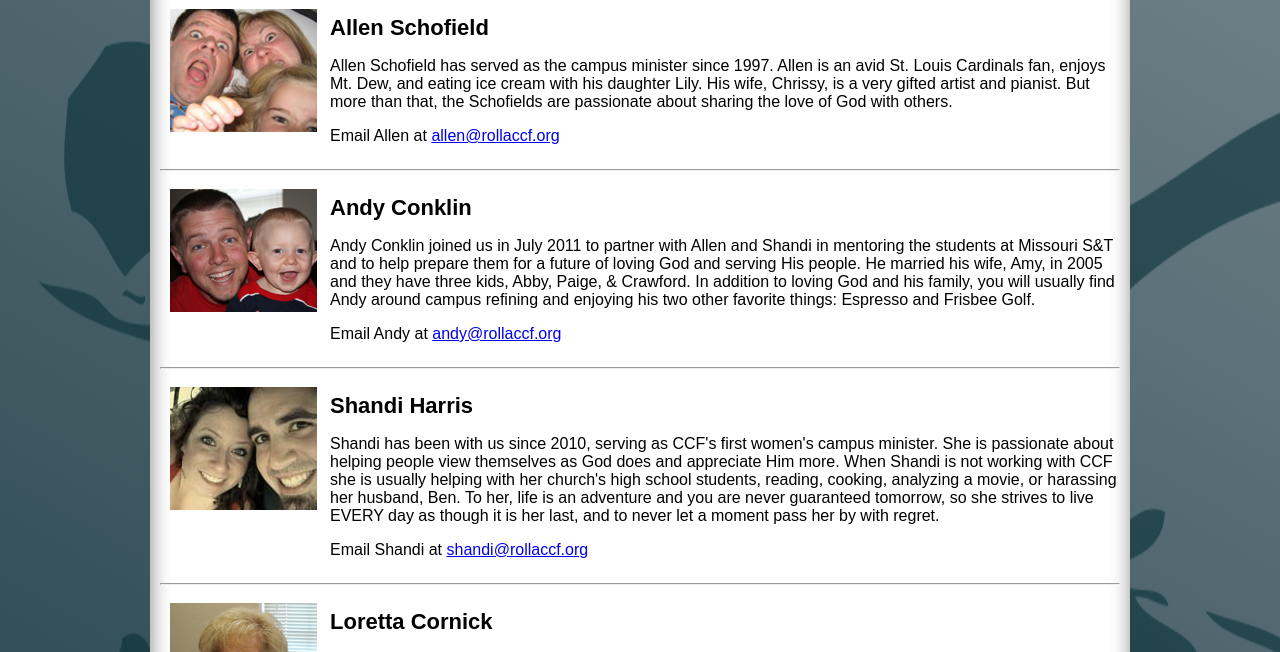
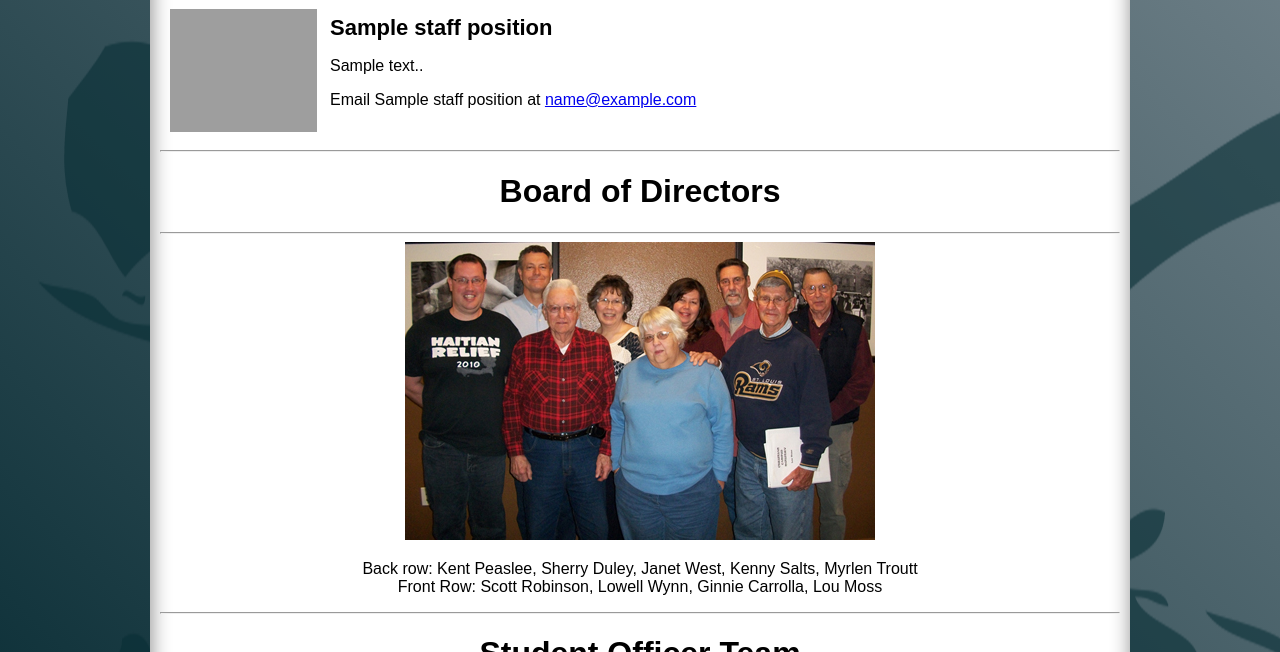
Before and after one commit to rollaccf/ccf-website, a Python web app: template templates/aboutus/staff.html in a window 1280 px wide. Shown: the part 272-924 px from the top of the page. Run offline with Jinja, Linux system fonts and the light colour scheme; the template is opened without the code that fills it: most values are stand-ins (such as "Sample title", 1, 10 or a date in 2020); some libraries are stand-ins or nearby versions; grey boxes are pictures that could not be loaded.

Commit message:
Change staff list over to a manage page

```diff
--- a/scripts/aboutus.py
+++ b/scripts/aboutus.py
@@ -1,5 +1,6 @@
 from google.appengine.ext import webapp
 from scripts import BaseHandler
+from scripts.database_models.staff_position import StaffPosition
 from scripts.database_models.student_officer import StudentOfficer
 
 
@@ -26,6 +27,7 @@ class LocationHandler(AboutUs_BaseHandler):
 
 class StaffHandler(AboutUs_BaseHandler):
     def get(self):
+        self.template_vars['StaffPositions'] = StaffPosition.gql("ORDER BY DisplayOrder ASC")
         self.template_vars['studentOfficers'] = StudentOfficer.gql("ORDER BY DisplayOrder ASC").fetch(50)
         self.render_template("aboutus/staff.html")
 
--- a/templates/aboutus/staff.html
+++ b/templates/aboutus/staff.html
@@ -25,94 +25,22 @@
 {% block content %}
     <h1 class="pageTitle">Staff</h1>
     <hr/>
-    <div style="overflow:auto">
-        <img src="/images/allen.jpg" alt="Allen" style="float:left;margin:10px 0 10px 10px" height="123" width="147"/>
 
-        <div style="margin-left:170px">
-            <p><span style="font-weight:bold; font-size:22px">Allen Schofield</span></p>
+    {% for StaffPosition in StaffPositions %}
+        <div style="overflow:auto">
+            <img src="/image/{{ StaffPosition.key.urlsafe() }}" alt="{{ StaffPosition.Name }}" style="float:left; margin:10px 0 10px 10px" height="123" width="147"/>
 
-            <p>Allen Schofield has served as the campus minister since 1997. Allen is an avid
-                St. Louis Cardinals fan, enjoys Mt. Dew, and eating ice cream with his daughter Lily.
-                His wife, Chrissy, is a very gifted artist and pianist. But more than that, the Schofields
-                are passionate about sharing the love of God with others.</p>
+            <div style="margin-left:170px">
+                <p><span style="font-weight:bold; font-size:22px">{{ StaffPosition.Name }}</span></p>
 
-            <p>Email Allen at <a href="mailto:allen@rollaccf.org">allen@rollaccf.org</a></p>
+                <p>{{ StaffPosition.Description }}.</p>
+
+                <p>Email {{ StaffPosition.Name }} at <a href="mailto:{{ StaffPosition.Email }}">{{ StaffPosition.Email }}</a></p>
+            </div>
         </div>
-    </div>
-    <hr/>
-    <div style="overflow:auto">
-        <img src="/images/andy.png" alt="Andy" style="float:left;margin:10px 0 10px 10px" height="123" width="147"/>
+        <hr/>
+    {%  endfor %}
 
-        <div style="margin-left:170px">
-            <p><span style="font-weight:bold; font-size:22px">Andy Conklin</span></p>
-
-            <p>Andy Conklin joined us in July 2011 to partner with Allen and Shandi in mentoring
-                the students at Missouri S&amp;T and to help prepare them for a future of loving God and
-                serving His people. He married his wife, Amy, in 2005 and they have three kids, Abby,
-                Paige, &amp; Crawford. In addition to loving God and his family, you will usually find
-                Andy around campus refining and enjoying his two other favorite things: Espresso and
-                Frisbee Golf.</p>
-
-            <p>Email Andy at <a href="mailto:andy@rollaccf.org">andy@rollaccf.org</a></p>
-        </div>
-    </div>
-    <hr/>
-    <div style="overflow:auto">
-        <img src="/images/shandi.jpg" alt="Shandi" style="float:left;margin:10px 0 10px 10px" height="123"
-             width="147"/>
-
-        <div style="margin-left:170px">
-            <p><span style="font-weight:bold; font-size:22px">Shandi Harris</span></p>
-
-            <p>Shandi has been with us since 2010, serving as CCF's first women's campus minister.
-                She is passionate about helping people view themselves as God does and appreciate
-                Him more. When Shandi is not working with CCF she is usually helping with her
-                church's high school students, reading, cooking, analyzing a movie, or harassing
-                her husband, Ben. To her, life is an adventure and you are never guaranteed tomorrow,
-                so she strives to live EVERY day as though it is her last, and to never let a moment
-                pass her by with regret.</p>
-
-            <p>Email Shandi at <a href="mailto:shandi@rollaccf.org">shandi@rollaccf.org</a></p>
-        </div>
-    </div>
-    <hr/>
-    <div style="overflow:auto">
-        <img src="/images/loretta.jpg" alt="Loretta" style="float:left; margin:10px 0 10px 10px" height="123"
-             width="147"/>
-
-        <div style="margin-left:170px">
-            <p><span style="font-weight:bold; font-size:22px">Loretta Cornick</span></p>
-
-            <p>Loretta Cornick is the CCF Office Manager and feels blessed to be serving in this capacity with such
-                incredible Christian people. She is a former Rolla business owner and has many years of office and
-                financial experience on the campus of Missouri S&amp;T. She enjoys working with college students because
-                of their intelligence, individuality and energy. Some of her favorite things to do for fun are fishing,
-                watching movies and spending time with her two granddaughters, Clara and Eloise. Loretta believes that
-                every day is a gift from God, and what you do with that gift determines the path your life will
-                take.</p>
-
-            <p>Email Loretta at <a href="mailto:secretary@rollaccf.org">secretary@rollaccf.org</a></p>
-        </div>
-    </div>
-    <hr/>
-    <div style="overflow:auto">
-        <img src="/images/megan.jpg" alt="Megan" style="float:left;margin:10px 0px 10px 10px" height="123" width="147"/>
-
-        <div style="margin-left:170px">
-            <p><span style="font-weight:bold; font-size:22px">Megan Goff</span></p>
-
-            <p>Megan joins the CCF staff as the women's intern for the fall of 2013. Megan loves helping girls see
-                beauty in life and as people God has created in His image. She is a student at Saint Louis Christian
-                College,
-                but in her 'free time' she loves to be where the laughter is loudest, where the conversation is most
-                thought-provoking, or where the food and fun are plenty. Megan sticks to the mottos, 'in all things
-                love,'
-                and 'enjoy the little things," ensuring that life is never boring!</p>
-
-            <p>Email Megan at <a href="mailto:megan@rollaccf.org">megan@rollaccf.org</a></p>
-        </div>
-    </div>
-    <hr/>
     <div id="boardOfDirectors">
         <h1 style="text-align:center">Board of Directors</h1>
         <hr/>
--- a/templates/manage/manage-base.html
+++ b/templates/manage/manage-base.html
@@ -18,5 +18,6 @@
         <a href="/manage/gel_groups">Gel Groups</a> |
         <a href="/manage/semester_series">Semester Series</a> |
         <a href="/manage/student_officers">Student Officers</a> |
+        <a href="/manage/staff_positions">Staff</a> |
     </div>
 {% endblock %}
--- a/templates/manage/manage.html
+++ b/templates/manage/manage.html
@@ -16,6 +16,7 @@
     <ul>
         <li>July 12, 2013
             <ul>
+                <li>Add Staff manage page</li>
                 <li>Changed page caching system to increase speed</li>
             </ul>
         </li>
```
Also changed, not shown: scripts/database_models/staff_position.py (added, +43 -0 lines), scripts/manage/staff_positions.py (added, +87 -0 lines), templates/manage/staff_positions/staff_positions.html (added, +102 -0 lines), static/images/allen.jpg (deleted), static/images/andy.png (deleted), static/images/loretta.jpg (deleted), static/images/megan.jpg (deleted), static/images/shandi.jpg (deleted).
